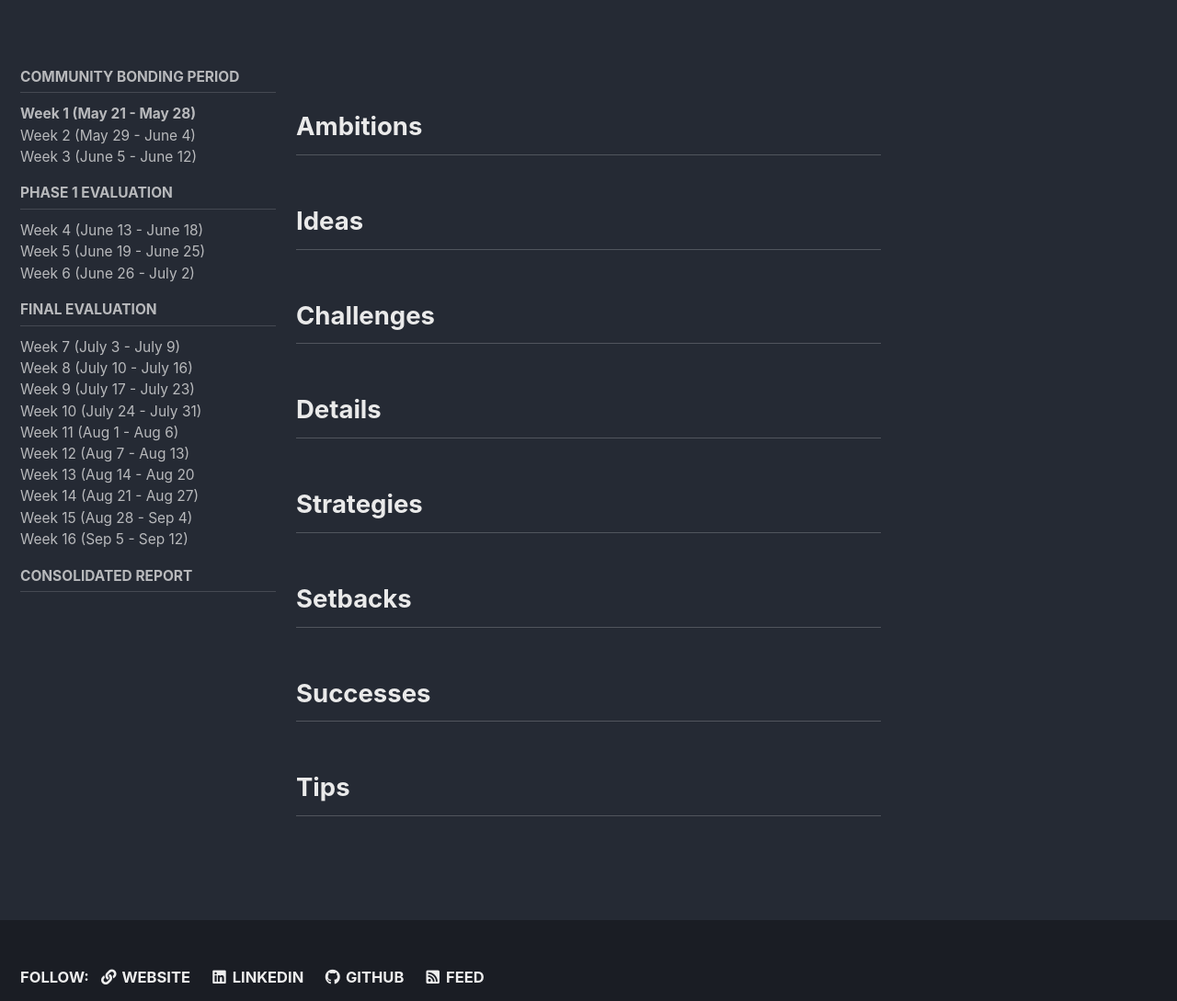
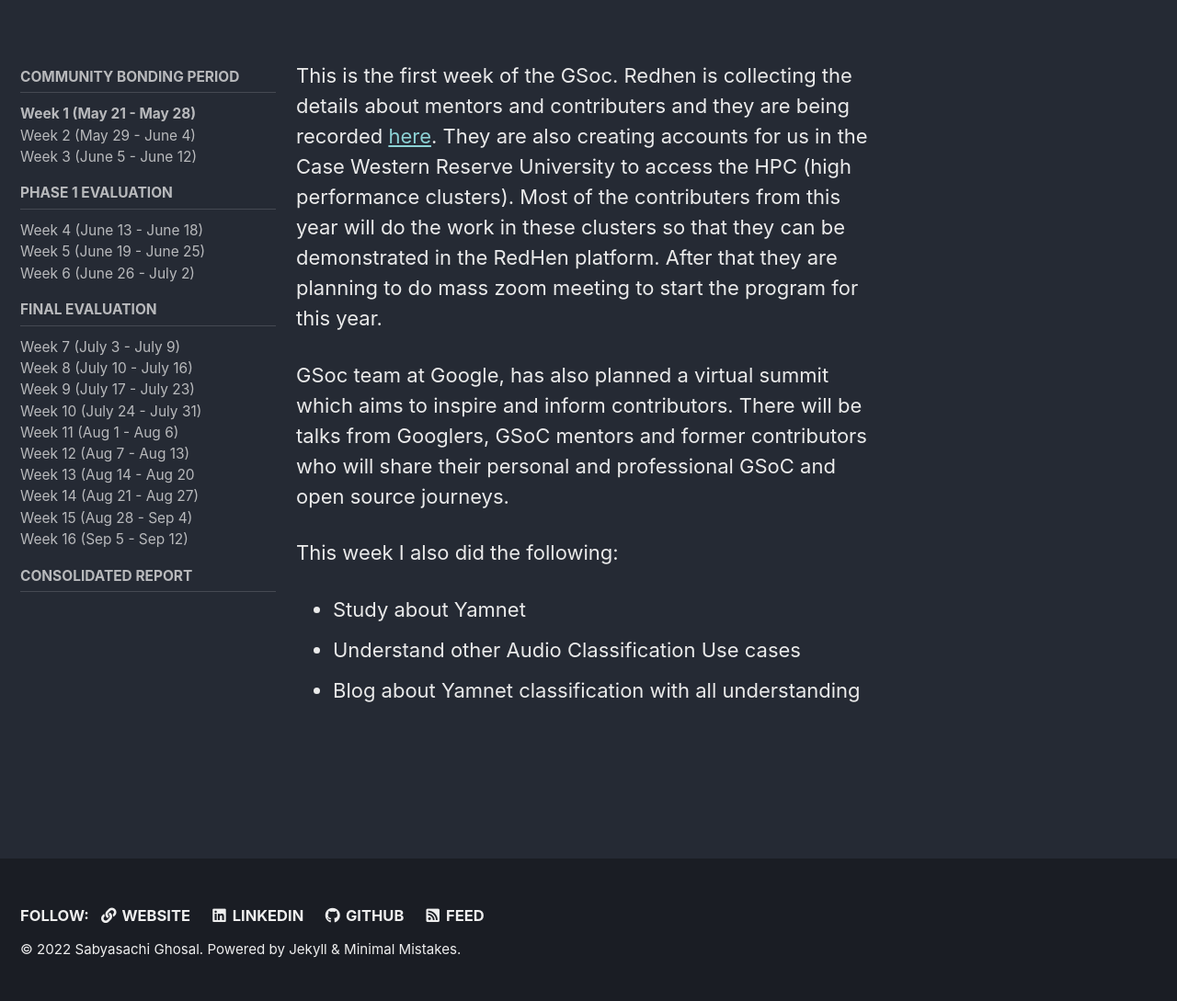
Before and after one commit to technosaby/technosaby.github.io, a Jekyll site: the page built from _pages/gsoc/community-bonding/week1.md, in a window 1280 px wide and 1400 px high. Shown: the part 311-1400 px from the top of the window at 92% size. Built offline with Jekyll 4.4.1, drawn with Linux system fonts in a browser that asks for light colours; cached includes are drawn as plain includes.

Commit message:
Updating week 1 status GSoc

```diff
--- a/_pages/gsoc/community-bonding/week1.md
+++ b/_pages/gsoc/community-bonding/week1.md
@@ -11,18 +11,13 @@ sidebar:
   nav: gsoc_nav
 ---
 
-## Ambitions
+This is the first week of the GSoc. Redhen is collecting the details about mentors and contributers and they are being recorded [here](
+at https://sites.google.com/site/distributedlittleredhen/summer-of-code/red-hen-lab-gsoc-2022-projects).
+They are also creating accounts for us in the Case Western Reserve University to access the HPC (high performance clusters). Most of the contributers from this year will do the work in these clusters so that they can be demonstrated in the RedHen platform. After that they are planning to do mass zoom meeting to start the program for this year.
 
-## Ideas
+GSoc team at Google, has also planned a virtual summit which aims to inspire and inform contributors. There will be talks from Googlers, GSoC mentors and former contributors who will share their personal and professional GSoC and open source journeys.
 
-## Challenges
-
-## Details
-
-## Strategies
-
-## Setbacks
-
-## Successes
-
-## Tips
+This week I also did the following:
+- Study about Yamnet
+- Understand other Audio Classification Use cases
+- Blog about Yamnet classification with all understanding
```
